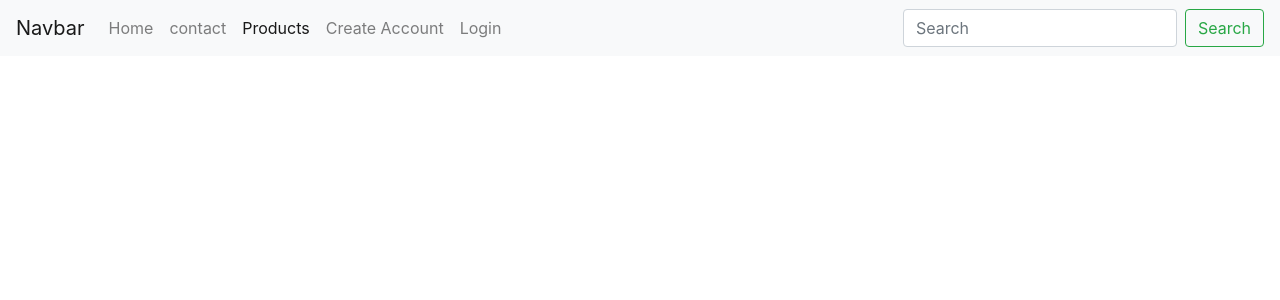
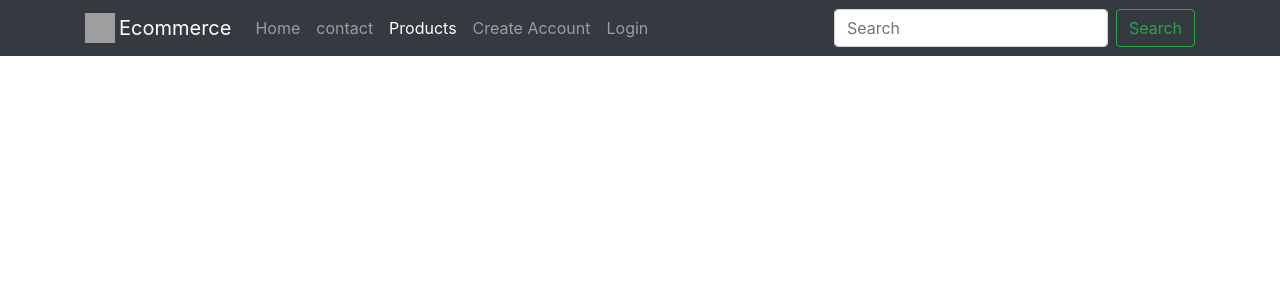
Before and after one commit to Rafeen/Ecommerce-Django, a Django app: page /products/ in a window 1280 px wide. Shown: the top 300 px of the page. Run offline with Django 3.2, Linux system fonts and the light colour scheme; data that the repository does not hold is empty; some libraries are stand-ins or nearby versions; grey boxes are pictures that could not be loaded.

Commit message:
Modified Navbar with bootstrap edited container por product_list,home,product_detail page. ===========================CFE-MODULE-05===========================

```diff
--- a/products/templates/product_details.html
+++ b/products/templates/product_details.html
@@ -1,7 +1,6 @@
 {% extends 'base.html' %}
 
 {% block content %}
-    <div class="container">
         <div class="row">
             <div class="col">
                 {% if product.image %}
@@ -12,5 +11,4 @@
                 {{ product.description|linebreaks }}
             </div>
         </div>
-    </div>
 {% endblock %}
--- a/products/templates/products_list.html
+++ b/products/templates/products_list.html
@@ -1,7 +1,6 @@
 {% extends 'base.html' %}
 
 {% block content %}
-    <div class="container">
         <div class="row">
             {% for product in product_list %}
                 <div class="col">
@@ -9,5 +8,4 @@
                 </div>
             {% endfor %}
         </div>
-    </div>
 {% endblock %}
--- a/templates/base.html
+++ b/templates/base.html
@@ -12,11 +12,12 @@
 </head>
 <body>
     {% include 'navbar.html' %}
-
+    <div class="container">
 
     {% block content %}
     {% endblock %}
 
+    </div>
     <!--  JavaScript -->
     {% include 'base/js.html' %}
 </body>
--- a/templates/navbar.html
+++ b/templates/navbar.html
@@ -4,9 +4,10 @@
 {% url 'register' as register_url %}
 {% url 'products:list' as product_list_url %}
 
-<nav class="navbar navbar-expand-lg navbar-light bg-light">
-    {#    <div class="container">#}
-    <a class="navbar-brand" href="#">Navbar</a>
+<nav class="navbar navbar-expand-lg navbar-dark bg-dark mb-3">
+    <div class="container">
+        <img src="http://getbootstrap.com/docs/4.5/assets/brand/bootstrap-solid.svg" width="30" height="30" class="d-inline-block align-top mr-1" alt="" loading="lazy">
+        <a class="navbar-brand" href="{{ home_url }}">Ecommerce</a>
         <button class="navbar-toggler" type="button" data-toggle="collapse" data-target="#navbarSupportedContent" aria-controls="navbarSupportedContent" aria-expanded="false" aria-label="Toggle navigation">
             <span class="navbar-toggler-icon"></span>
         </button>
@@ -39,5 +40,5 @@
                 <button class="btn btn-outline-success my-2 my-sm-0" type="submit">Search</button>
             </form>
         </div>
-    {#    </div>#}
+    </div>
 </nav>
```
Lines whose indentation alone changed are shown as unchanged.
